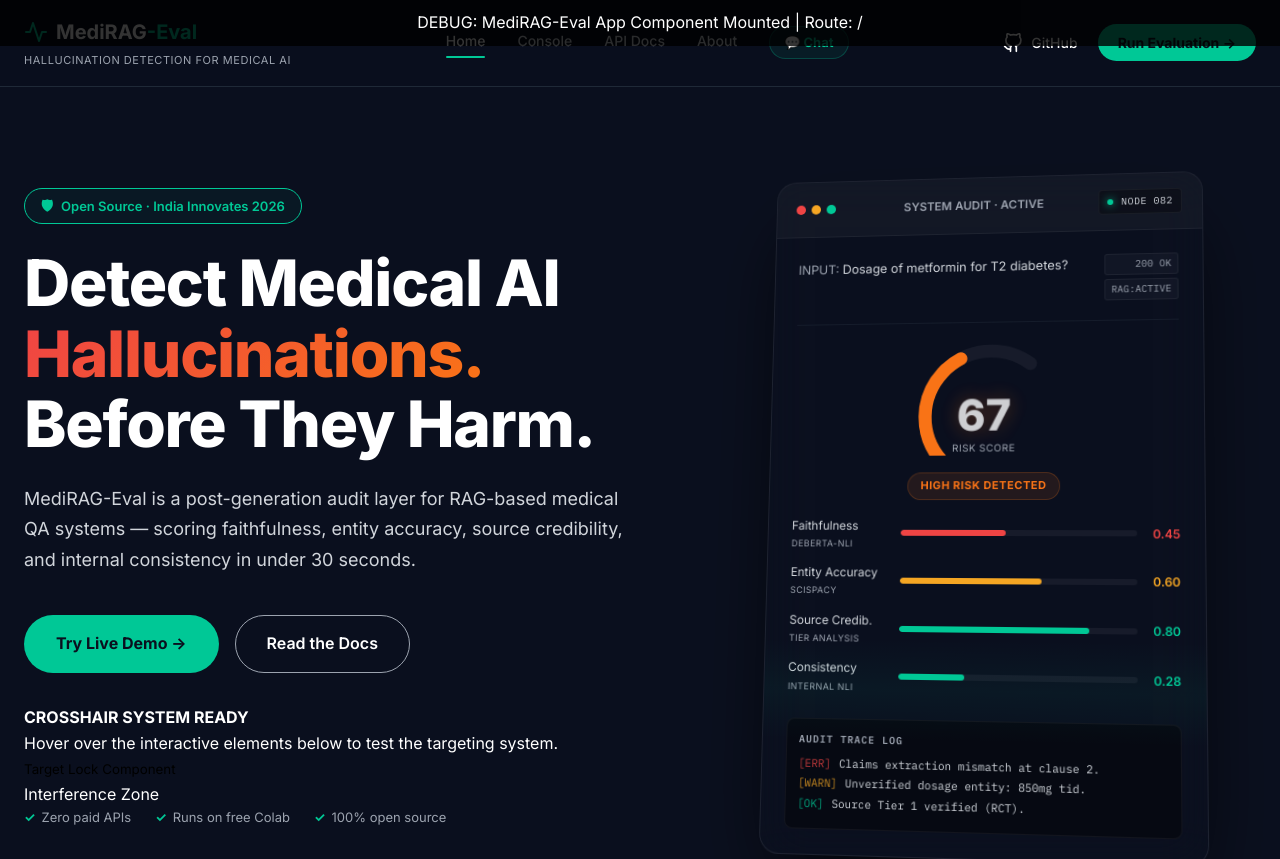
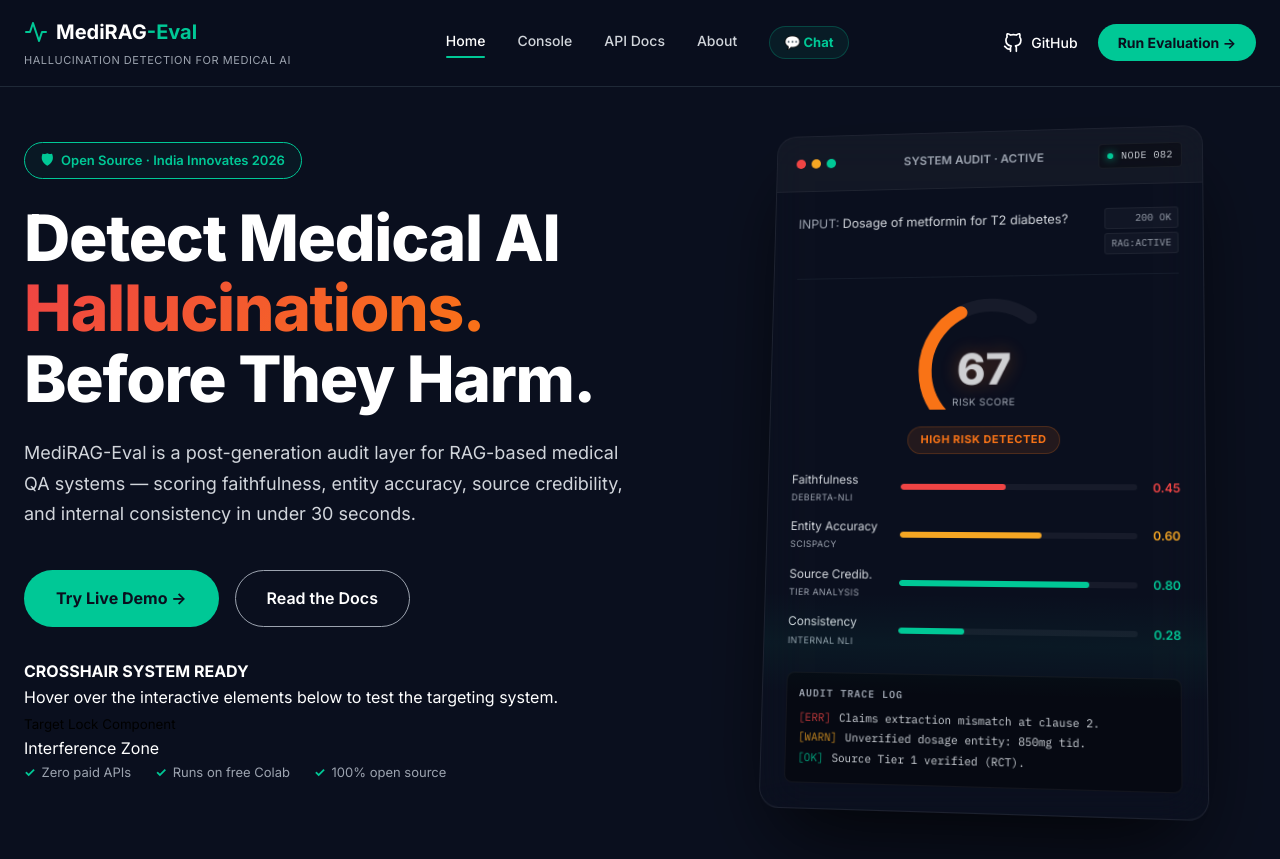
Before and after one commit to JoyTheSloth/MediRAG-3.0, a React (Vite) app in the folder Frontend/: page / in a window 1280 px wide. Shown: the top 859 px of the page. Built offline with nearby package versions, Linux system fonts and the light colour scheme; no server answers.

Commit message:
UI: Remove top debug banner from App component

```diff
--- a/Frontend/src/App.jsx
+++ b/Frontend/src/App.jsx
@@ -53,9 +53,7 @@ const App = () => {
 
     return (
         <>
-            <div style={{background: 'rgba(0,0,0,0.8)', color: 'white', padding: '10px', textAlign: 'center', position: 'relative', zIndex: 9999}}>
-                DEBUG: MediRAG-Eval App Component Mounted | Route: {location.pathname}
-            </div>
+
             <Navbar />
             <main>
                 <Routes>
```
